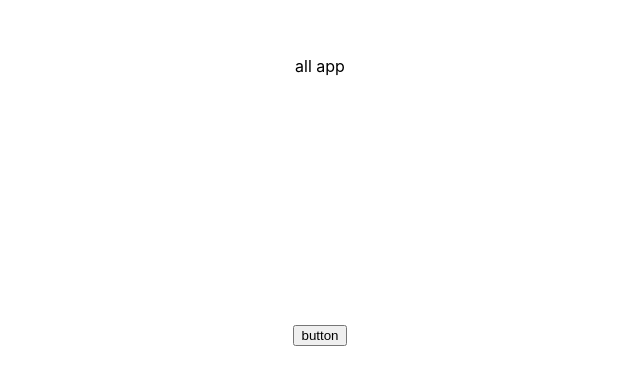
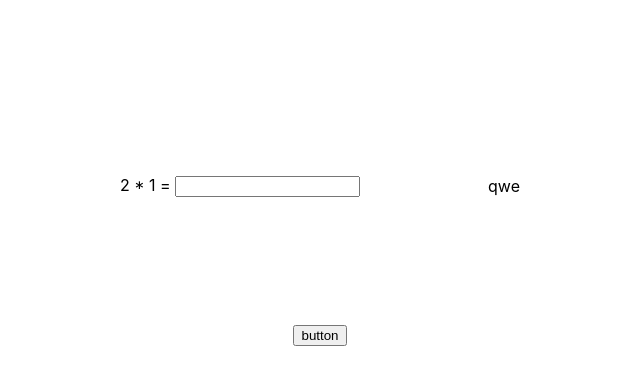
Before and after one commit to StandaFrontMan/happy_numbers_react, a React (Create React App) app: page / in a window 1280 px wide. Shown: the part 194-578 px from the top of the page, without its empty margins (320-960 px from the left). Built offline with nearby package versions, Linux system fonts and the light colour scheme.

Commit message:
feature: core logic, Math Examplesrepository and Impl

```diff
--- a/src/App.css
+++ b/src/App.css
@@ -11,8 +11,8 @@
 
 .content {
   display: flex;
-  flex-direction: column;
-  justify-content: flex-start;
+  flex-direction: row;
+  justify-content: space-between;
   align-items: center;
   flex-grow: 1;
   width: 100%;
--- a/src/App.tsx
+++ b/src/App.tsx
@@ -1,14 +1,78 @@
+import { useCallback, useEffect, useMemo, useState } from "react";
 import "./App.css";
+// import { MathExamplesContainer } from "./modules";
+import { useInjection } from "./core/hooks/useInjection";
 
 function App() {
+  //states
+  const [nIndividualNumber, setNIndividualNumber] = useState<number>(2);
+
+  const [examplesArray, setExamplesArray] = useState<string[]>([]);
+
+  const [multiPlier, setmultiPlier] = useState<number>(1);
+
+  const [userAnswer, setUserAnswer] = useState<string>("");
+
+  const [maximumExamples, setMaximumExamples] = useState<number>(0);
+
+  //repositories
+
+  const { calculateExample, checkAnswer } = useInjection();
+
+  const calculateExampleRepo = calculateExample();
+  const checkAnswerRepo = checkAnswer();
+
+  const handleCheckAnswer = () => {
+    const correctAnswer = calculateExampleRepo.calculateExample(
+      nIndividualNumber,
+      multiPlier
+    );
+
+    if (checkAnswerRepo.checkAnswer(parseInt(userAnswer, 10), correctAnswer)) {
+      setExamplesArray((prev) => [
+        ...prev,
+        `${nIndividualNumber} * ${multiPlier} = ${correctAnswer}`,
+      ]);
+
+      setmultiPlier((prev) => prev + 1);
+
+      setUserAnswer("");
+
+      setMaximumExamples((prev) => prev + 1);
+    } else {
+      alert("Wrong");
+    }
+  };
+
   return (
     <div className="app_container">
       <div className="content">
-        <span>all app</span>
+        <div>
+          {examplesArray && (
+            <div>
+              {examplesArray.map((example, index) => (
+                <div key={index}>{example}</div>
+              ))}
+            </div>
+          )}
+
+          {maximumExamples < 10 && (
+            <div>
+              {nIndividualNumber} * {multiPlier} ={" "}
+              <input
+                type="text"
+                value={userAnswer}
+                onChange={(e) => setUserAnswer(e.target.value)}
+              />
+            </div>
+          )}
+        </div>
+
+        <div>qwe</div>
       </div>
 
       <div className="footer">
-        <button>button</button>
+        <button onClick={() => handleCheckAnswer()}>button</button>
       </div>
     </div>
   );
--- a/src/di/AppDiContainer.ts
+++ b/src/di/AppDiContainer.ts
@@ -1,4 +1,14 @@
+import { MathExamplesRepository } from "../modules/math_example/domain/MathExamplesRepository";
+import { MathExamplesRepositoryImpl } from "../modules/math_example/domain/MathExamplesRepositoryImpl";
 import { DiContainer } from "./DiContainer";
 
-export const appDiContainer: DiContainer = new (class
-  implements DiContainer {})();
+export const appDiContainer: DiContainer = new (class implements DiContainer {
+  // MATH EXAM
+
+  checkAnswer(): MathExamplesRepository {
+    return new MathExamplesRepositoryImpl();
+  }
+  calculateExample(): MathExamplesRepository {
+    return new MathExamplesRepositoryImpl();
+  }
+})();
--- /dev/null
+++ b/src/modules/math_example/domain/MathExamplesRepository.ts
@@ -0,0 +1,5 @@
+export interface MathExamplesRepository {
+  checkAnswer(userAnswer: number, correctAnswer: number): boolean;
+
+  calculateExample(nIndividualNumber: number, miltiplier: number): number;
+}
--- /dev/null
+++ b/src/modules/math_example/domain/MathExamplesRepositoryImpl.ts
@@ -0,0 +1,12 @@
+import { MathExamplesRepository } from "./MathExamplesRepository";
+
+export class MathExamplesRepositoryImpl implements MathExamplesRepository {
+  checkAnswer(userAnswer: number, correctAnswer: number): boolean {
+    return userAnswer === correctAnswer;
+  }
+
+  calculateExample(nIndividualNumber: number, miltiplier: number): number {
+    const correctAnswer = nIndividualNumber * miltiplier;
+    return correctAnswer;
+  }
+}
```
Also changed, not shown: src/di/DiContainer.ts (+7 -1 lines).
